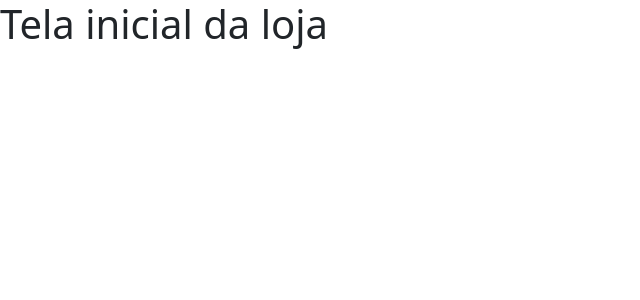
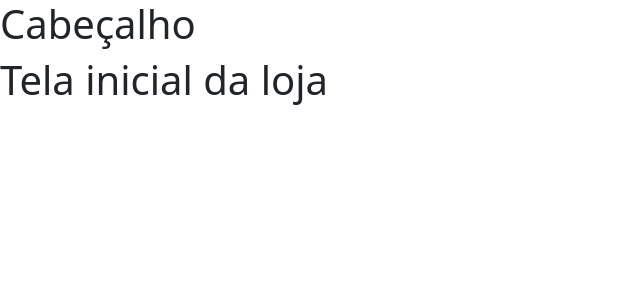
Before and after one commit to alvarogomesilva/ecommerce-react-node, a React (Vite) app in the folder frontend/: page / in a window 1280 px wide. Shown: the top 300 px of the page, without its empty margins (0-640 px from the left). Built offline with nearby package versions, Linux system fonts and the light colour scheme.

Commit message:
feat: cria StoreLayout

```diff
--- /dev/null
+++ b/frontend/src/pages/_layouts/store.tsx
@@ -0,0 +1,10 @@
+import { Outlet } from "react-router-dom";
+
+export function StoreLayout() {
+    return (
+        <div>
+            <h1>Cabeçalho</h1>
+            <Outlet />
+        </div>
+    )
+}
--- a/frontend/src/routes.tsx
+++ b/frontend/src/routes.tsx
@@ -1,6 +1,7 @@
 import { createBrowserRouter } from "react-router-dom";
 import { SignIn } from "./pages/auth/sign-in";
 import { Inicial } from "./pages/store";
+import { StoreLayout } from "./pages/_layouts/store";
 
 export const router = createBrowserRouter([
     {
@@ -10,6 +11,9 @@ export const router = createBrowserRouter([
 
     {
         path: '/',
-        element: <Inicial />
+        element: <StoreLayout />,
+        children: [
+            { path: '/', element: <Inicial /> }
+        ]
     }
 ])
```
